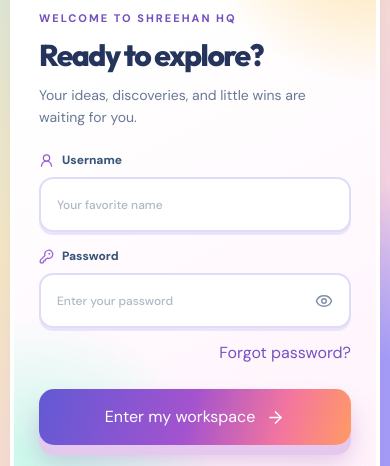
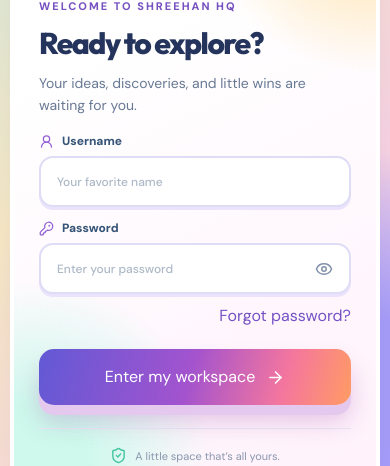
Before and after one commit to shuvro86/Shreehan_Notion, a Next.js app in the folder frontend/: page /login in a window 390 px wide. Shown: the part 407-873 px from the top of the page. Built offline with nearby package versions, Linux system fonts and the light colour scheme; no server answers.

Commit message:
Refine login responsiveness across devices

```diff
--- a/frontend/app/login/login.css
+++ b/frontend/app/login/login.css
@@ -37,7 +37,7 @@
 .auth-story h1{text-shadow:0 6px 18px #403a9180}.auth-story h1 em{color:#ffe375;text-shadow:3px 5px 0 #a250b8}.auth-story p{color:#fff7fe}
 .auth-sun{background:#ffe36e;box-shadow:0 0 0 17px #ffe88551,0 0 60px #ffe475a8}.auth-sun:after{color:#ff9569}
 .auth-cloud{background:#fff;filter:drop-shadow(0 7px 0 #7de0ec8c)}
-.auth-cloud.auth-cloud-one{left:2%;top:65%}
+.auth-cloud.auth-cloud-one{left:2%;top:75%}
 .auth-book{filter:drop-shadow(15px 22px 0 #3056a16e)}.auth-book .auth-book-left,.auth-book .auth-book-right{background:#fff8db;box-shadow:inset 0 0 0 2px #f3ddb8}.auth-book .auth-book-left:after{color:#ed6e88}.auth-book .auth-book-right:after{color:#50c39b}.auth-book .auth-book-spine{background:#f9bf5a}
 .auth-pencil{background:linear-gradient(90deg,#ff8b80 45%,#fa5791 45%);box-shadow:8px 13px 0 #354ca36e}.auth-pencil:before{border-top-color:#ffdfac}
 .auth-star{color:#ffe875;text-shadow:0 0 15px #fff5ad}.auth-scene-note{color:#6551a7;box-shadow:4px 6px 0 #34509c6b}
@@ -52,3 +52,17 @@
 @keyframes sunpulse{50%{box-shadow:0 0 0 26px #ffe88530,0 0 75px #ffe475bb}}
 @media(max-width:520px){.auth-cloud.auth-cloud-one{display:none}}
 @media(max-width:360px){.auth-scene-pill{display:none}}
+
+/* Keep the illustration clear of the heading as the two-column scene narrows. */
+@media(max-width:1100px){.auth-story p{display:none}}
+@media(max-width:900px){.auth-cloud.auth-cloud-one{display:none}}
+@media(max-width:520px){
+  .auth-card{padding-top:24px;padding-bottom:28px}
+  .auth-card-icon{margin-bottom:12px}
+  .auth-subtitle{margin-bottom:16px}
+  .auth-card form{gap:12px}
+  .auth-card label{gap:6px}
+  .auth-card label input{height:51px}
+  .auth-password button{top:6px}
+  .auth-safe{margin-top:23px}
+}
```
Also changed, not shown: 1 other file (tests, documents, lock files or other folders).
